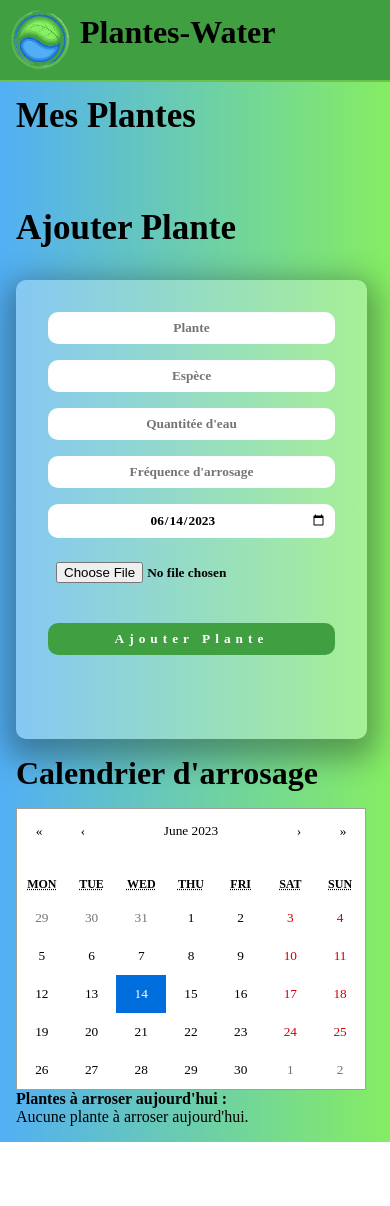
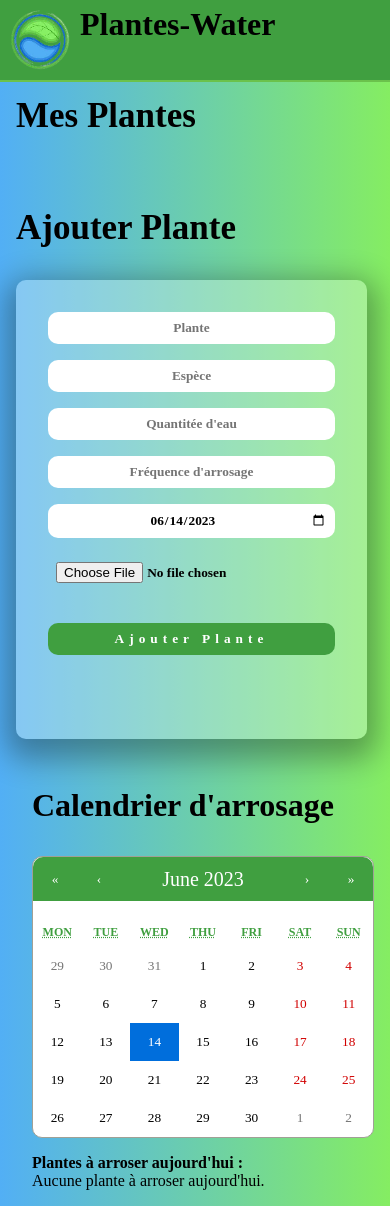
Before and after one commit to GuillaumeSere/plantes-water, a React (Create React App) app: page / in a window 390 px wide. Before the commit the page ends 1142 px from the top, so only its background shows below. Built offline with nearby package versions, Linux system fonts and the light colour scheme; a web font is replaced by a local one.

Commit message:
add emoji

```diff
--- a/src/App.css
+++ b/src/App.css
@@ -102,8 +102,8 @@ form button:hover{
     background: rgba(0, 128, 0, 0.802);
 }
 h1{
-    margin-top: -1rem;
-    margin-bottom: 1rem;
+    margin-top: -3rem;
+    margin-bottom: 2rem;
 }
 h2{
     position: absolute;
@@ -117,13 +117,19 @@ h3{
 }
 h4{
     margin-top: -2rem;
+    margin-right: 6rem;
+}
+ul{
+    margin-right: 16rem;
 }
 li{
     font-weight: 700;
+    list-style: none;
 }
 .container-calendar{
     max-width: 1440px;
-    margin-top: -32rem;
+    margin-top: -31.4rem;
+    padding-top: -1rem;
     margin-right: 1rem;
    align-items: flex-end;
    justify-content: center;
@@ -131,7 +137,23 @@ li{
     flex-direction: column;
 }
 .calendar{
-   margin-bottom: 2rem;
+   margin-bottom: 3rem;
+   border-radius: 10px;
+   color: rgb(64, 159, 64);
+}
+.react-calendar__navigation__label{
+    background: rgb(64, 159, 64)!important;
+    font-size: 20px;
+    color: white !important;
+}
+.react-calendar__navigation__arrow{
+    background: rgb(64, 159, 64) !important;
+    color: white !important;
+}
+.react-calendar__navigation__next2-button{
+    border-top-right-radius: 10px;
+}.react-calendar__navigation__prev2-button{
+    border-top-left-radius: 10px;
 }
 .btn-delete{
     background: rgb(156, 14, 14) !important;
@@ -146,6 +168,10 @@ li{
         align-items: flex-start;
         margin-top: 0;
         margin: 1rem;
+        margin-left: 5rem;
+    }
+    h1{
+        margin-top: 1rem;
     }
     form{
         max-width: 100%;
@@ -155,3 +181,13 @@ li{
         width: 270px;
     }
 }
+
+@media (max-width: 500px){
+    .container-calendar{
+        align-items: flex-start;
+        margin-top: 0;
+        margin: 1rem;
+        margin-left: 2rem;
+    }
+
+}
--- a/src/components/CalendarPlant.jsx
+++ b/src/components/CalendarPlant.jsx
@@ -1,6 +1,7 @@
 import React, { useState, useEffect } from 'react';
 import Calendar from 'react-calendar';
 import 'react-calendar/dist/Calendar.css';
+import water from '../images/water.png';
 
 const CalendarPlant = () => {
   const [selectedDate, setSelectedDate] = useState(new Date());
@@ -30,7 +31,7 @@ const CalendarPlant = () => {
             ) : (
                 <ul>
                     {plantsToWater.map((plant) => (
-                        <li key={plant.id}>{plant.name}</li>
+                        <li key={plant.id}> <img src={water} alt="" />{plant.name}</li>
                     ))}
                 </ul>
             )}
```
Also changed, not shown: src/images/water.png (added).
